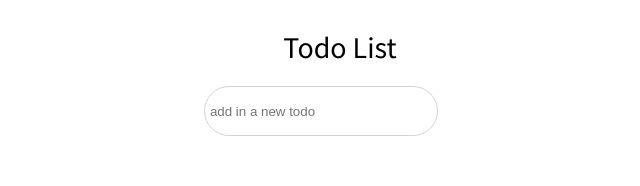
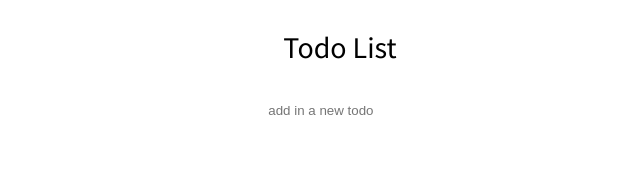
Before and after one commit to sophielihenry/todolistreact, a React (Create React App) app: page / in a window 1280 px wide. Shown: the top 186 px of the page, without its empty margins (300-940 px from the left). Built offline with nearby package versions, Linux system fonts and the light colour scheme.

Commit message:
minimal styling deleted all borders

```diff
--- a/src/App.css
+++ b/src/App.css
@@ -7,8 +7,10 @@
   width: 222px;
   border-radius: 33px;
   outline: none;
-  border: 1px solid lightgrey;
-  padding-left: 40px;
+/*  border: 1px solid lightgrey;
+*/  padding-left: 40px;
+  text-align:center;
+  border:none;
 }
 
 .submitButton {
@@ -16,11 +18,14 @@
 }
 
 .todoItem {
-  border-bottom: 1px solid lightgrey;
-  font-size:13px;
+/*  border-bottom: 1px solid lightgrey;
+*/  font-size:13px;
   font-weight: lighter
 }
 
+.todoText {
+  text-align:left;
+}
 .container {
   width: 50%;
   display: flex;
--- a/src/components/Todoitem.js
+++ b/src/components/Todoitem.js
@@ -25,7 +25,10 @@ class TodoItem extends Component {
         <div style={this.getStyle()}>
           <input type="checkbox"
                   onChange={this.props.markCompleted.bind(this, id)} />
+            <div className="todoText">
             { title }
+            </div>
+
             <button className="deleteButton"
                     onClick={this.props.deleteItem.bind(this, id)}>x</button>
         </div>
```
